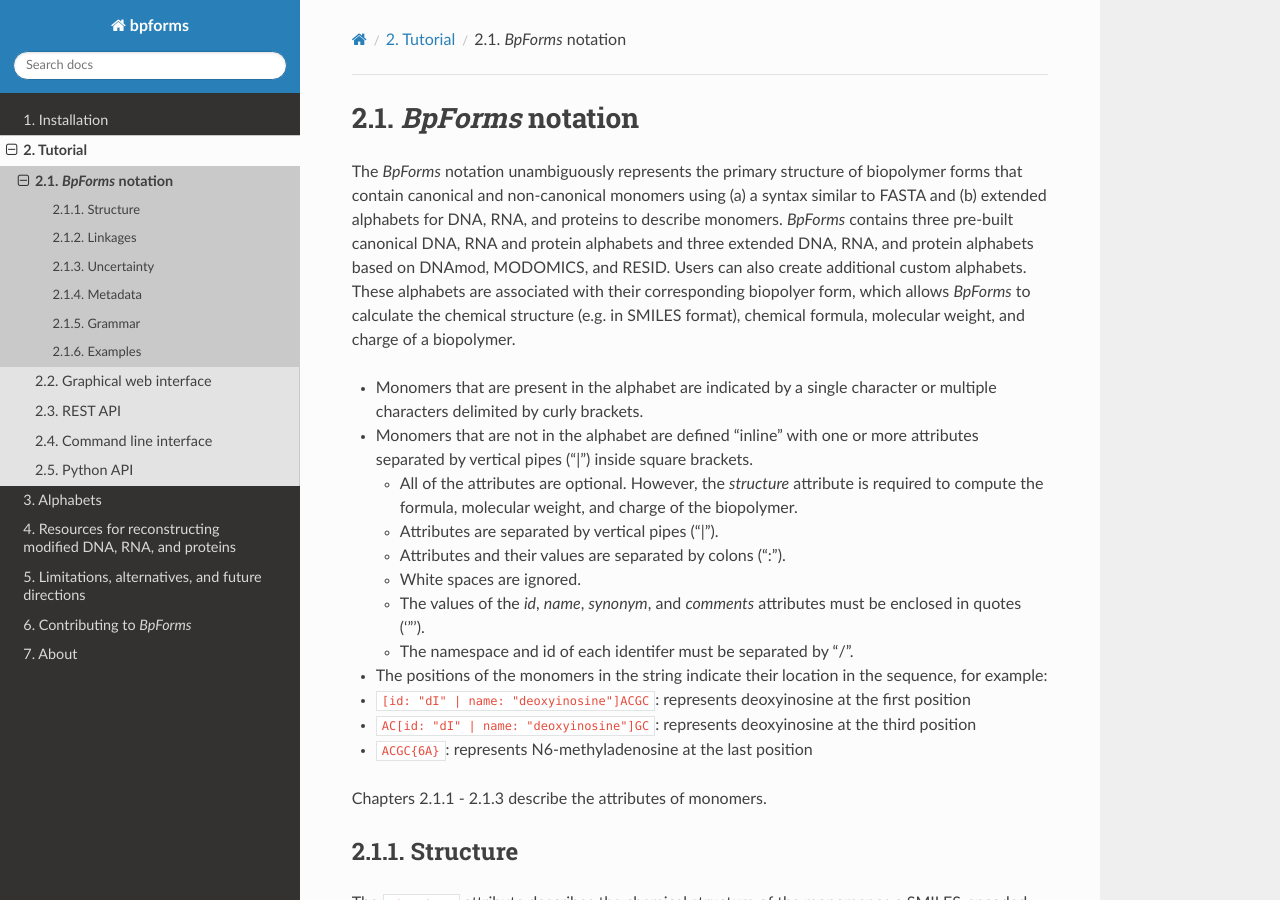
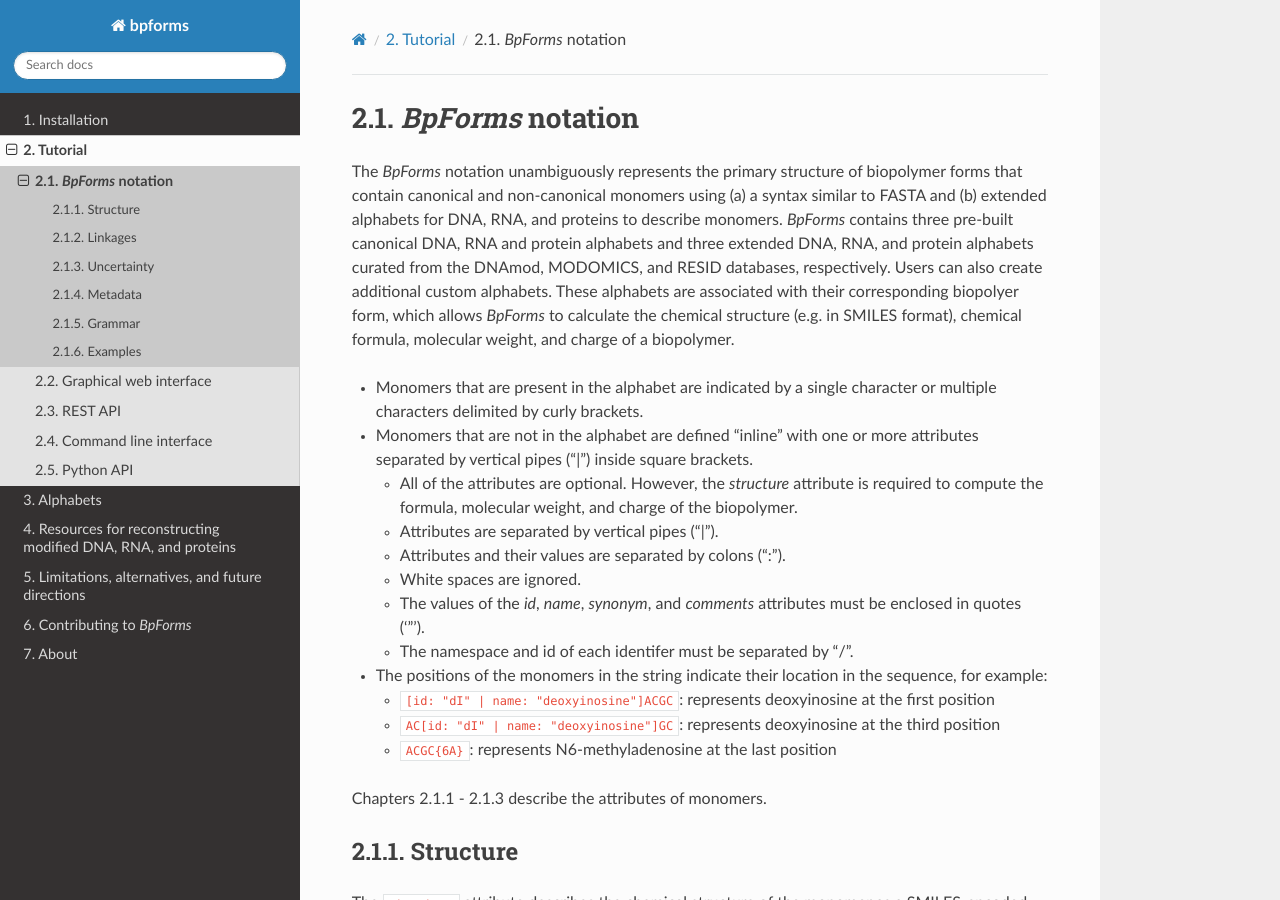
Before and after one commit to KarrLab/bpforms, a Sphinx documentation site: the page built from docs/notation.rst, in a window 1280 px wide and 900 px high. Built offline with Sphinx 7.4.7 and the Read the Docs theme 2.0.0, drawn with Linux system fonts in a browser that asks for light colours; pages that are not in the unit, such as notebooks, are missing from menus.

Commit message:
minor rephrasing and reformatting

```diff
--- a/docs/notation.rst
+++ b/docs/notation.rst
@@ -3,7 +3,7 @@
 `BpForms` notation
 ------------------
 
-The `BpForms` notation unambiguously represents the primary structure of biopolymer forms that contain canonical and non-canonical monomers using (a) a syntax similar to FASTA and (b) extended alphabets for DNA, RNA, and proteins to describe monomers. `BpForms` contains three pre-built canonical DNA, RNA and protein alphabets and three extended DNA, RNA, and protein alphabets based on DNAmod, MODOMICS, and RESID. Users can also create additional custom alphabets. These alphabets are associated with their corresponding biopolyer form, which allows `BpForms` to calculate the chemical structure (e.g. in SMILES format), chemical formula, molecular weight, and charge of a biopolymer.
+The `BpForms` notation unambiguously represents the primary structure of biopolymer forms that contain canonical and non-canonical monomers using (a) a syntax similar to FASTA and (b) extended alphabets for DNA, RNA, and proteins to describe monomers. `BpForms` contains three pre-built canonical DNA, RNA and protein alphabets and three extended DNA, RNA, and protein alphabets curated from the DNAmod, MODOMICS, and RESID databases, respectively. Users can also create additional custom alphabets. These alphabets are associated with their corresponding biopolyer form, which allows `BpForms` to calculate the chemical structure (e.g. in SMILES format), chemical formula, molecular weight, and charge of a biopolymer.
 
 * Monomers that are present in the alphabet are indicated by a single character or multiple characters delimited by curly brackets.
 * Monomers that are not in the alphabet are defined "inline" with one or more attributes separated by vertical pipes ("|") inside square brackets.
@@ -17,9 +17,9 @@
 
 * The positions of the monomers in the string indicate their location in the sequence, for example:
 
-* ``[id: "dI" | name: "deoxyinosine"]ACGC``: represents deoxyinosine at the first position
-* ``AC[id: "dI" | name: "deoxyinosine"]GC``: represents deoxyinosine at the third position
-* ``ACGC{6A}``: represents N6-methyladenosine at the last position
+  * ``[id: "dI" | name: "deoxyinosine"]ACGC``: represents deoxyinosine at the first position
+  * ``AC[id: "dI" | name: "deoxyinosine"]GC``: represents deoxyinosine at the third position
+  * ``ACGC{6A}``: represents N6-methyladenosine at the last position
 
 Chapters 2.1.1 - 2.1.3 describe the attributes of monomers.
 
```
